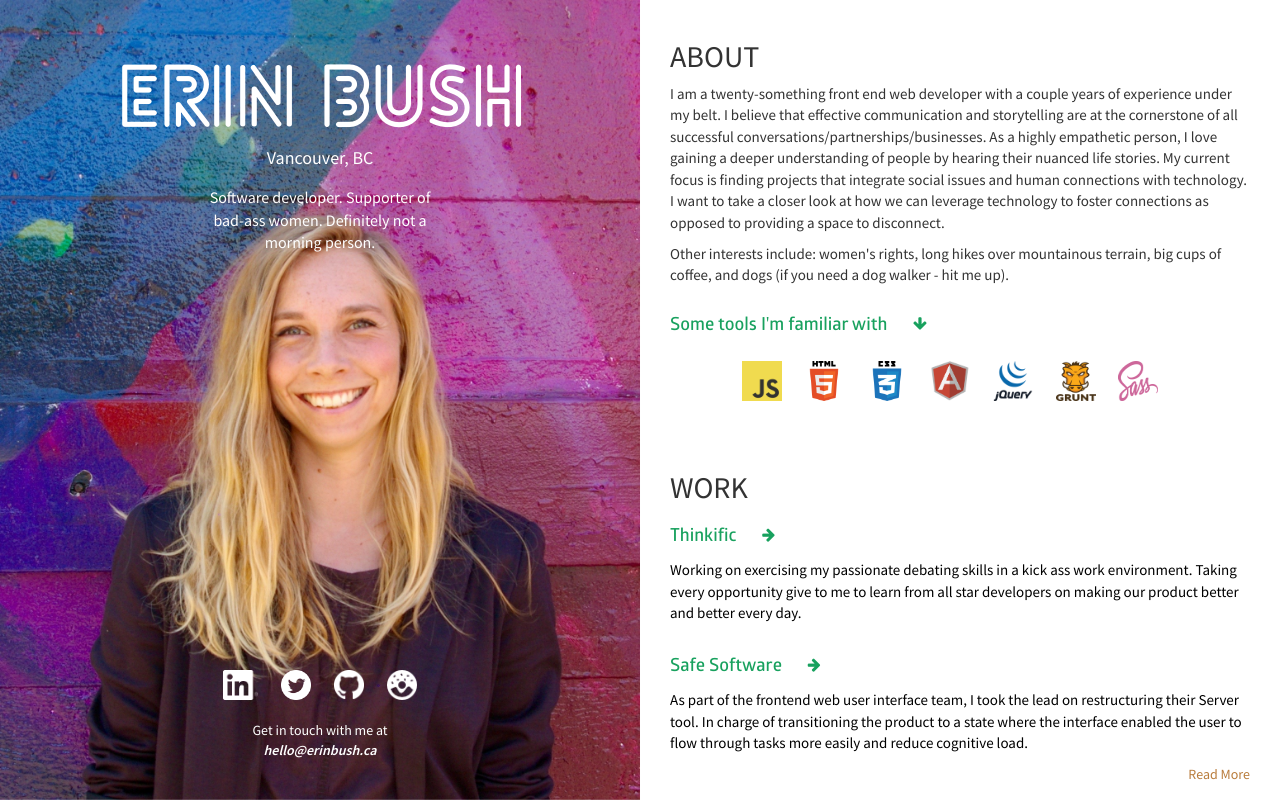
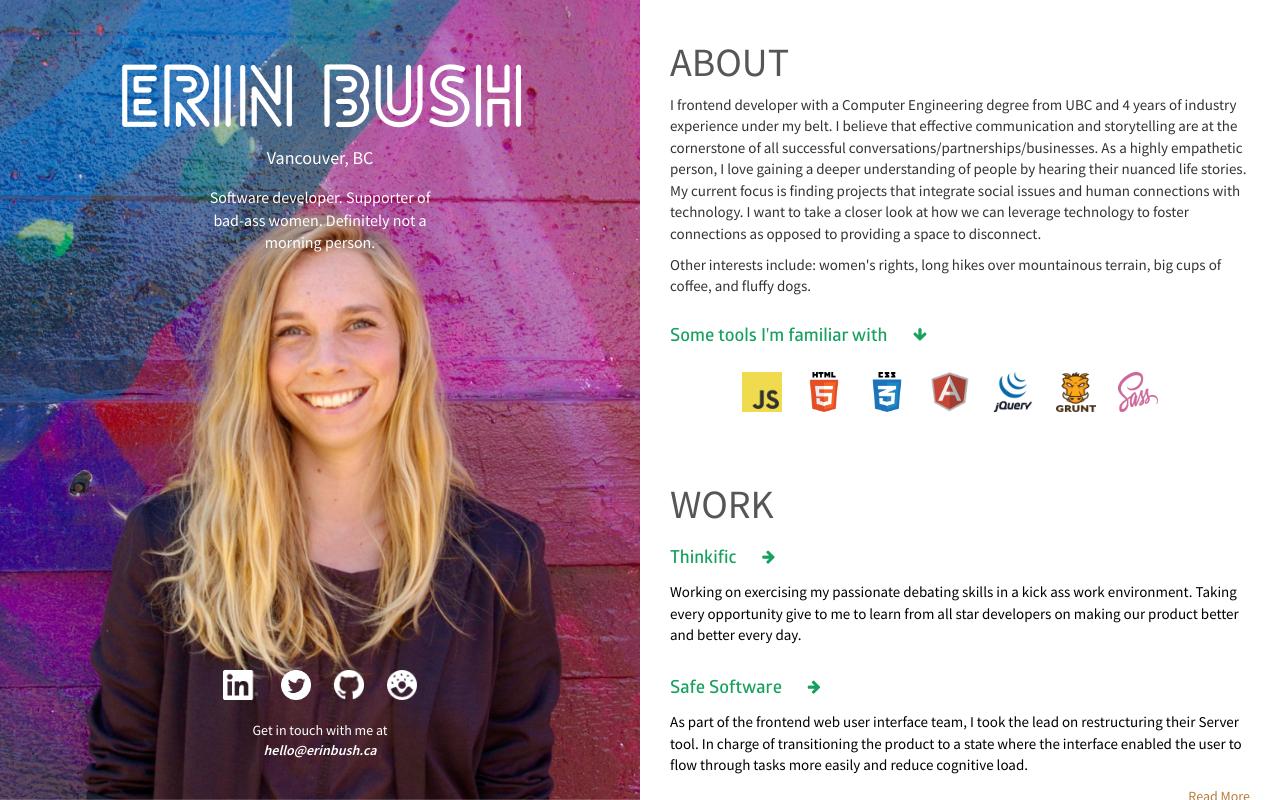
Before and after one commit to erin-bush/rubiks, a plain HTML site: page index.html in a window 1280 px wide. Drawn offline with Linux system fonts and the light colour scheme; a script that the page names is missing.

Commit message:
update personal statement

```diff
--- a/css/styles.css
+++ b/css/styles.css
@@ -152,7 +152,8 @@
 }
 
 .section-title-small{
-  font-size: 30px;
+  font-size: 40px;
+  color: #565656;
 }
 
 .splash-content .row{
--- a/index.html
+++ b/index.html
@@ -45,8 +45,16 @@
   <div class="content">
   <div class="center" id="aboutme">
     <h4 class="section-title-small">ABOUT</h4>
-    <p class="personal-description">I am a twenty-something front end web developer with a couple years of experience under my belt. I believe that effective communication and storytelling are at the cornerstone of all successful conversations/partnerships/businesses.  As a highly empathetic person, I love gaining a deeper understanding of people by hearing their nuanced life stories. My current focus is finding projects that integrate social issues and human connections with technology.  I want to take a closer look at how we can leverage technology to foster connections as opposed to providing a space to disconnect.  </p>
-    <p class="personal-description">Other interests include: women's rights, long hikes over mountainous terrain, big cups of coffee, and dogs (if you need a dog walker - hit me up).</p>
+    <p class="personal-description">
+      I frontend developer with a Computer Engineering degree from UBC and 4 years of industry experience under my belt.
+      I believe that effective communication and storytelling are at the cornerstone of all successful
+      conversations/partnerships/businesses.  As a highly empathetic person, I love gaining a deeper understanding
+      of people by hearing their nuanced life stories. My current focus is finding projects that integrate social
+      issues and human connections with technology.  I want to take a closer look at how we can leverage technology
+      to foster connections as opposed to providing a space to disconnect.  </p>
+    <p class="personal-description">
+      Other interests include: women's rights, long hikes over mountainous terrain, big cups of coffee,
+      and fluffy dogs.</p>
 
     <div class="smaller-row-margin" id="work">
       <h5 class="work-item-title icon-wobble-vertical">Some tools I'm familiar with</h5>
```
